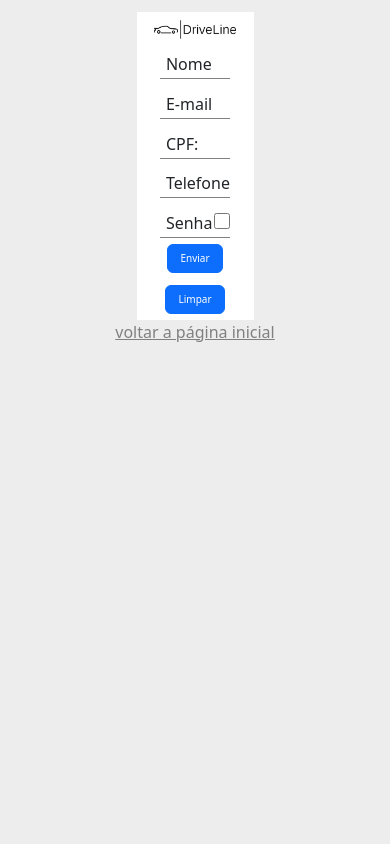
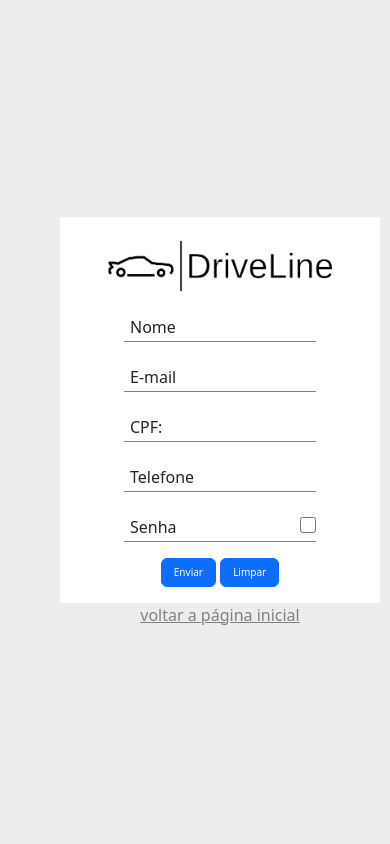
Before and after one commit to Muniiz01/Driveline, a PHP site: page /src/cadastro.html in a window 390 px wide; the page is wider, and only the part inside the window is pictured. Run offline with PHP 8.4, Linux system fonts and the light colour scheme.

Commit message:
melhorei os padrões responsivos das telas de login e cadastro
agora vou estilizar a tela de adm

```diff
--- a/index.html
+++ b/index.html
@@ -5,7 +5,7 @@
     <meta charset="UTF-8">
     <meta name="viewport" content="width=device-width, initial-scale=1.0">
     <link rel="stylesheet" href="src/bootstrap/bootstrap-css/bootstrap.css">
-    <link rel="stylesheet" href="css/index_style.css">
+    <link rel="stylesheet" href="src/style/index_style.css">
     <link rel="stylesheet" href="fontawesome-free-6.5.2-web/fontawesome-free-6.5.2-web/css/all.css">
     <script src="src/bootstrap/js/bootstrap.bundle.js"></script>
     <script src="src/js/catalogo.js"></script>
@@ -40,7 +40,7 @@
     <div class="banner">
         <article class="campo_texto1" id="campo_texto1">
             <h4 class="titulo_campo1">Somos a DriveLine.</h4>
-            <p class="texto_campo1">Diversos modelos de carro para você, oque você precisar nós temos
+            <p class="texto_campo1">Diversos modelos de carro para você, oque você precisar nós temos. Carros super confortaveis para você e sua familia
             </p>
             <p class="texto_campo2">Experiemente agora e escolha o carro perfeito para sua proxima viagem.
             </p>
@@ -102,7 +102,7 @@
 </html>
 <!-- //////////////////////////////////////////////////////////////////////////////////////////////////////// -->
 </div>
-<script src="JS/index.js"></script>
+<script src="src/js/index.js"></script>
 </body>
 
 </html>
--- a/src/style/cadastro.css
+++ b/src/style/cadastro.css
@@ -1,21 +1,42 @@
 ::-ms-reveal {/*desativar o olho padrão do edge*/
     display: none;
 }
+:root{
+    --fundo: rgb(238, 237, 237);
+    --sombra-e-texto: rgb(0, 0, 0);
+    --principal: white;
+    --barra-pesquisa:white;
+    --texto2:gray;
+}
 body {
-    background-color: rgb(238, 237, 237);
+
+    align-items: center;
+    justify-content: center;
+    flex-direction: column;
+    display: flex;
+
     padding: 0%;
     margin: 0%;
 }
+body{
+    background-color: rgb(238, 237, 237);
+    min-width: 440px;
+    padding: 0%;
+    margin: 0%;
+    width: 100%;
+    height: 100vh;
+    padding: 0%;
+    margin: 0%;
+    display: flex;
+    flex-direction: column;
+    align-items: center;
+    justify-content: center;
+}
 
 form {
-    display: block;
     text-align: center;
-    width: 30%;
-    height: 100%;
-    background-color: rgb(255, 255, 255);
-    margin-left: auto;
-    margin-right: auto;
-    margin-top: 3%;
+    width: 30rem;
+    background-color: var(--principal);
 }
 
 form img {
@@ -183,3 +204,9 @@ a:hover {
     }
 
 }
+@media(max-width:510px){
+    form{
+       width: 20rem;
+       height: max-content;
+    }
+}
```
Also changed, not shown: src/style/index_style.css (renamed from css/index_style.css, +5 -4 lines), src/style/login_style.css (+25 -11 lines), src/imagem_carros/30.WEBP (deleted), src/imagem_carros/330.WEBP (deleted), src/imagem_carros/3330.WEBP (deleted), src/imagem_carros/balck sabath54444440.WEBP (deleted), src/imagem_carros/kkkk0.WEBP (deleted), src/js/index.js (renamed from js/index.js).
